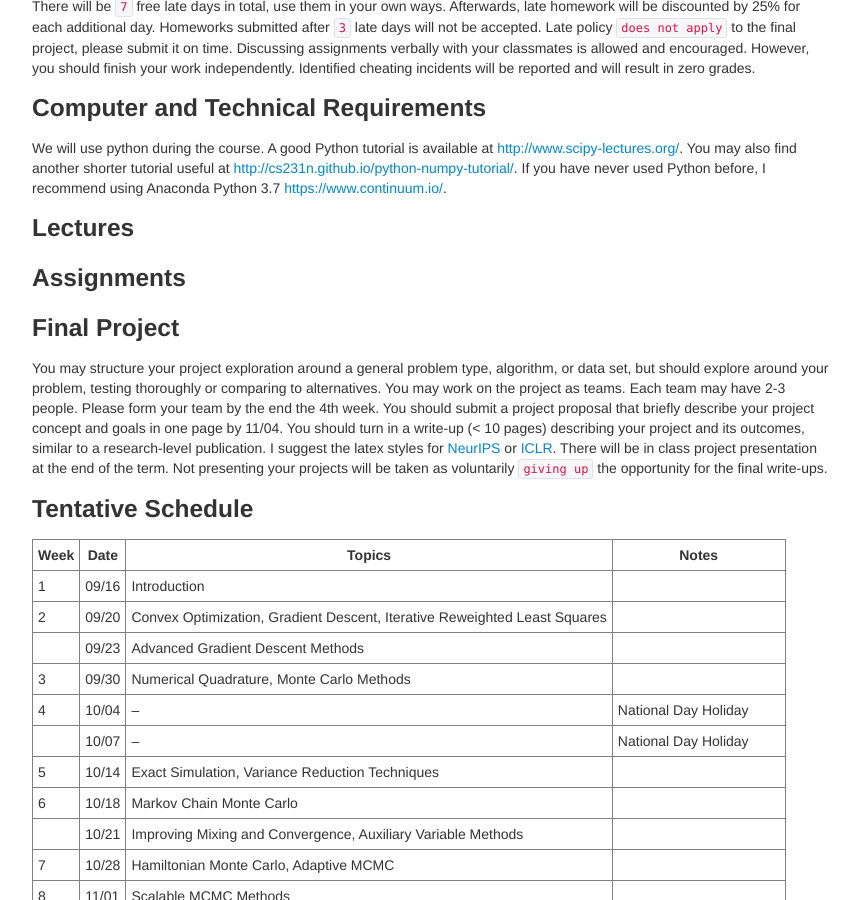
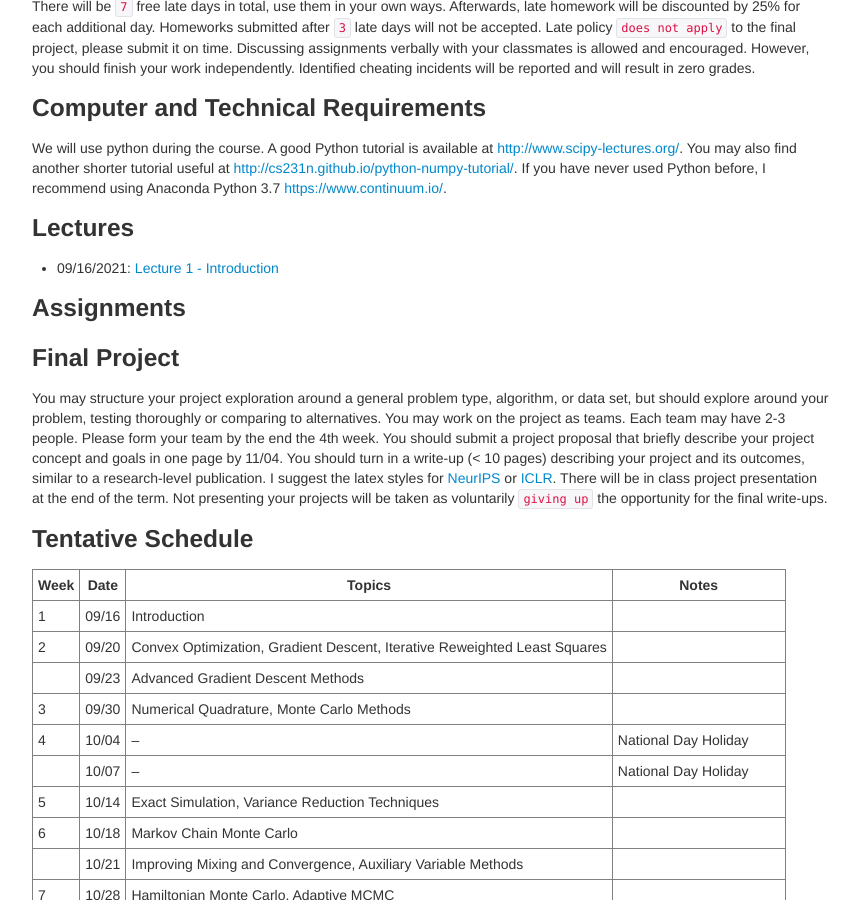
Before and after one commit to zcrabbit/zcrabbit.github.io, a Jekyll site: the page built from courses/smcm-f21.md, in a window 1280 px wide and 900 px high, scrolled down 885 px. Shown: the whole window, without its empty margins (208-1068 px from the left). Built offline with Jekyll 4.4.1, drawn with Linux system fonts in a browser that asks for light colours.

Commit message:
lecture 1 out

```diff
--- a/courses/smcm-f21.md
+++ b/courses/smcm-f21.md
@@ -37,6 +37,7 @@ There will be `7` free late days in total, use them in your own ways. Afterwards
 We will use python during the course. A good Python tutorial is available at <http://www.scipy-lectures.org/>. You may also find another shorter tutorial useful at <http://cs231n.github.io/python-numpy-tutorial/>. If you have never used Python before, I recommend using Anaconda Python 3.7 <https://www.continuum.io/>.
 
 ### Lectures
+- 09/16/2021: [Lecture 1 - Introduction]({{sites.baseurl}}/static/slides/smcm_fall21/lec01.pdf)
 
 
 
```
Also changed, not shown: 3 other files.
